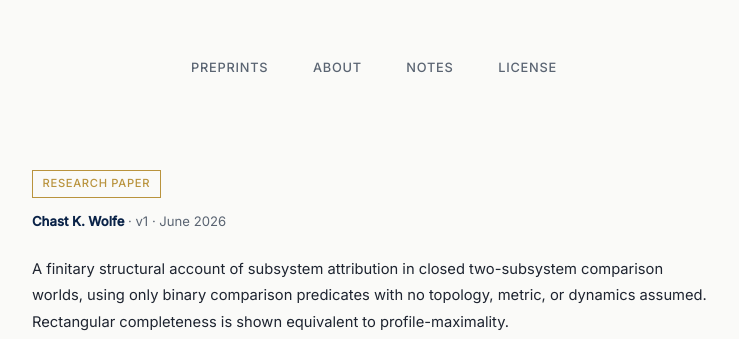
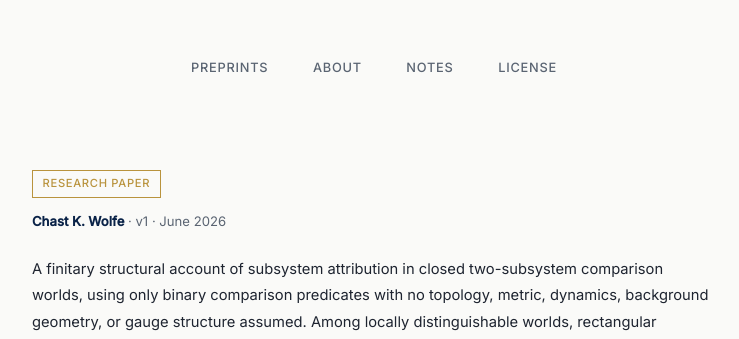
Before and after one commit to CKW25/closure-research-initiative, a plain HTML site: page ccw/index.html in a window 1280 px wide. Shown: the part 399-738 px from the top of the page, without its empty margins (266-1005 px from the left). Drawn offline with nearby package versions, Linux system fonts and the light colour scheme.

Commit message:
Fix CCW abstract accuracy: add missing assumptions and qualifier

```diff
--- a/ccw/index.html
+++ b/ccw/index.html
@@ -4,13 +4,13 @@
 <meta charset="UTF-8">
 <meta name="viewport" content="width=device-width, initial-scale=1">
 <meta property="og:title" content="Closed Comparison Worlds and the Obstruction to Subsystem  —  Closure Research Initiative">
-<meta property="og:description" content="A finitary structural account of subsystem attribution in closed two-subsystem comparison worlds, using only binary comparison predicates with no topology, metric, or dynamics assumed. Rectangular completeness is shown equivalent to profile-maximality.">
+<meta property="og:description" content="A finitary structural account of subsystem attribution in closed two-subsystem comparison worlds, using only binary comparison predicates with no topology, metric, dynamics, background geometry, or gauge structure assumed. Among locally distinguishable worlds, rectangular completeness is equivalent to profile-maximality.">
 <meta property="og:url" content="https://closureresearchinitiative.org/ccw/">
 <meta property="og:image" content="https://closureresearchinitiative.org/apple-touch-icon.png">
 <meta property="og:type" content="article">
 <meta name="twitter:card" content="summary">
 <meta name="twitter:title" content="Closed Comparison Worlds and the Obstruction to Subsystem  —  Closure Research Initiative">
-<meta name="twitter:description" content="A finitary structural account of subsystem attribution in closed two-subsystem comparison worlds, using only binary comparison predicates with no topology, metric, or dynamics assumed. Rectangular completeness is shown equivalent to profile-maximality.">
+<meta name="twitter:description" content="A finitary structural account of subsystem attribution in closed two-subsystem comparison worlds, using only binary comparison predicates with no topology, metric, dynamics, background geometry, or gauge structure assumed. Among locally distinguishable worlds, rectangular completeness is equivalent to profile-maximality.">
 <meta name="twitter:image" content="https://closureresearchinitiative.org/apple-touch-icon.png">
 <meta name="google-site-verification" content="">
 <title>Closed Comparison Worlds and the Obstruction to Subsystem  —  Closure Research Initiative</title>
@@ -292,7 +292,7 @@ footer {
     </p>
 
     <div class="abstract">
-      A finitary structural account of subsystem attribution in closed two-subsystem comparison worlds, using only binary comparison predicates with no topology, metric, or dynamics assumed. Rectangular completeness is shown equivalent to profile-maximality.
+      A finitary structural account of subsystem attribution in closed two-subsystem comparison worlds, using only binary comparison predicates with no topology, metric, dynamics, background geometry, or gauge structure assumed. Among locally distinguishable worlds, rectangular completeness is equivalent to profile-maximality.
     </div>
 
     <div class="download-block">
```
Also changed, not shown: index.html (+1 -1 lines).
